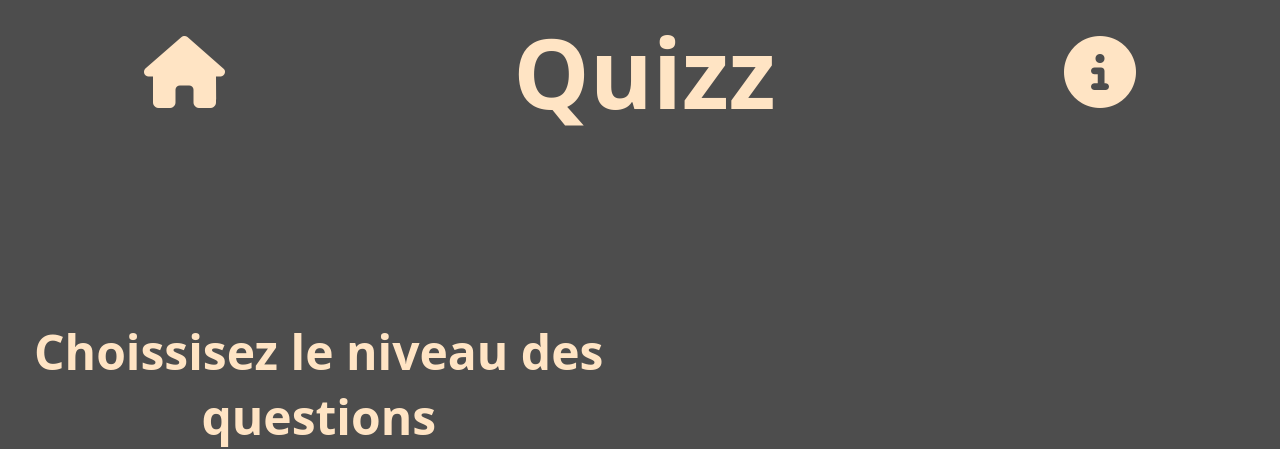
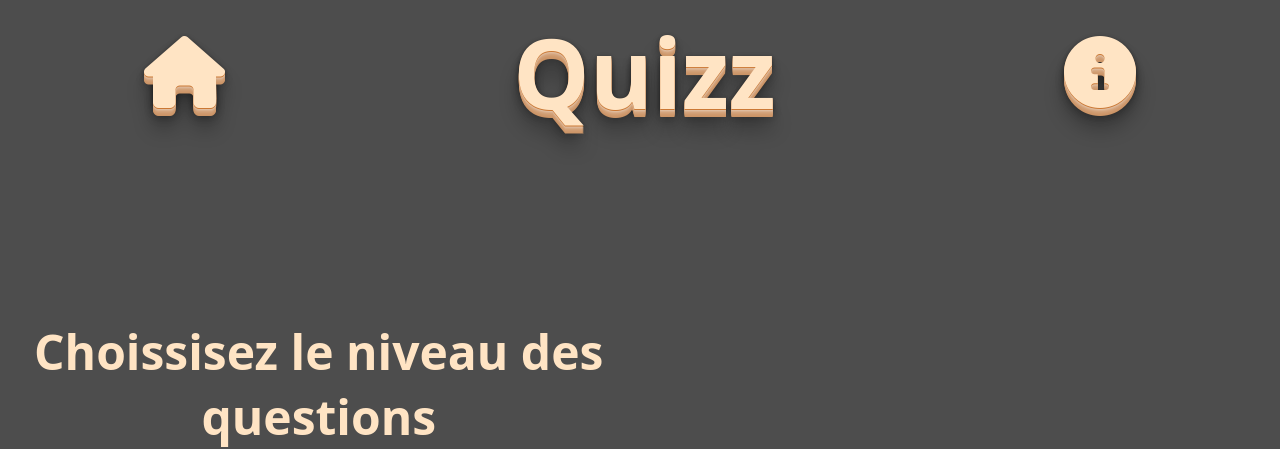
Before and after one commit to acrobat22/quizz, a plain HTML site: page index.html in a window 1280 px wide. Shown: the top 449 px of the page. Drawn offline with Linux system fonts and the light colour scheme; a web font is replaced by a local one.

Commit message:
ajout style relief header

```diff
--- a/assets/css/style.css
+++ b/assets/css/style.css
@@ -63,6 +63,25 @@ header {
   margin-top: 27px;
   margin-bottom: 27px;
   line-height: var(--line-height-title);
+}
+
+.titre,
+.fa-solid {
+  text-shadow: 0 1px 0 hsl(27, 59%, 50%),
+    0 2px 0 hsl(27, 50%, 75%),
+    0 3px 0 hsl(27, 50%, 70%),
+    0 4px 0 hsl(27, 50%, 66%),
+    0 5px 0 hsl(27, 50%, 64%),
+    0 6px 0 hsl(27, 50%, 62%),
+    0 7px 0 hsl(27, 50%, 61%),
+    0 8px 0 hsl(27, 50%, 60%),
+
+    0 0 5px rgba(0, 0, 0, .05),
+    0 1px 3px rgba(0, 0, 0, .2),
+    0 3px 5px rgba(0, 0, 0, .2),
+    0 5px 10px rgba(0, 0, 0, .2),
+    0 10px 10px rgba(0, 0, 0, .2),
+    0 20px 20px rgba(0, 0, 0, .3);
 }
 
 .container {
@@ -500,7 +519,7 @@ h2,
   }
 
   .answers:hover {
-    font-weight:normal;
+    font-weight: normal;
   }
 
   button:hover {
--- a/index.html
+++ b/index.html
@@ -23,7 +23,7 @@
         <a class="go-home" href="http://">
             <i class="fa-solid fa-house fa-xl" style="color:bisque"></i>
         </a>
-        <h1>Quizz</h1>
+        <h1 class="titre">Quizz</h1>
         <!-- Ouverture popup -->
         <i class="open-rules fa-solid fa-circle-info fa-xl" style="color:bisque"></i>
     </header>
```
Also changed, not shown: images/raton.png (added).
